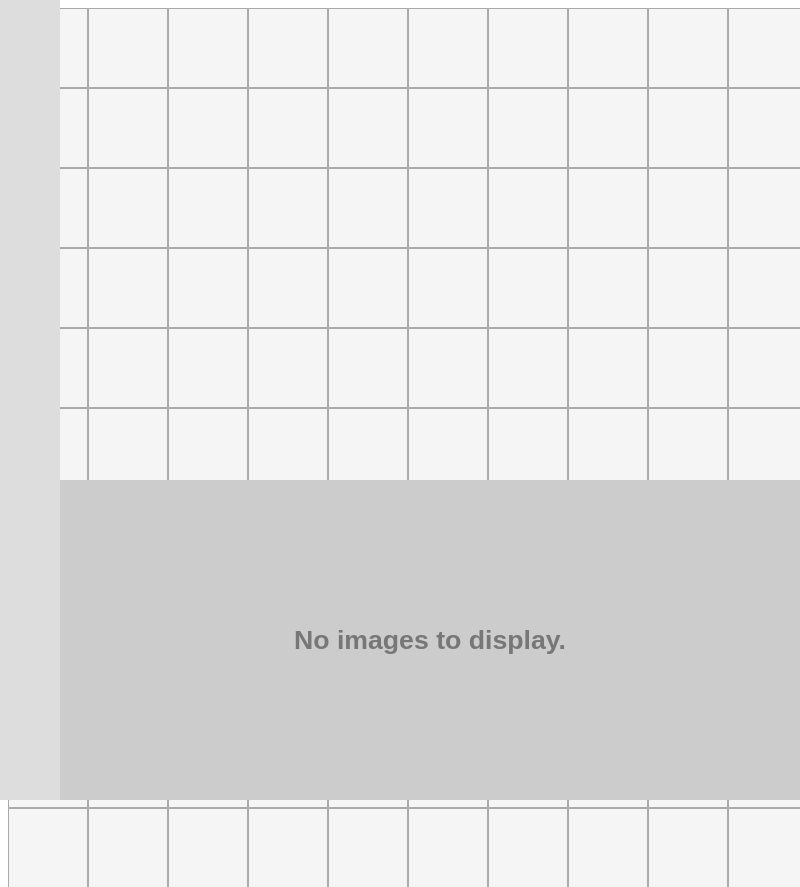
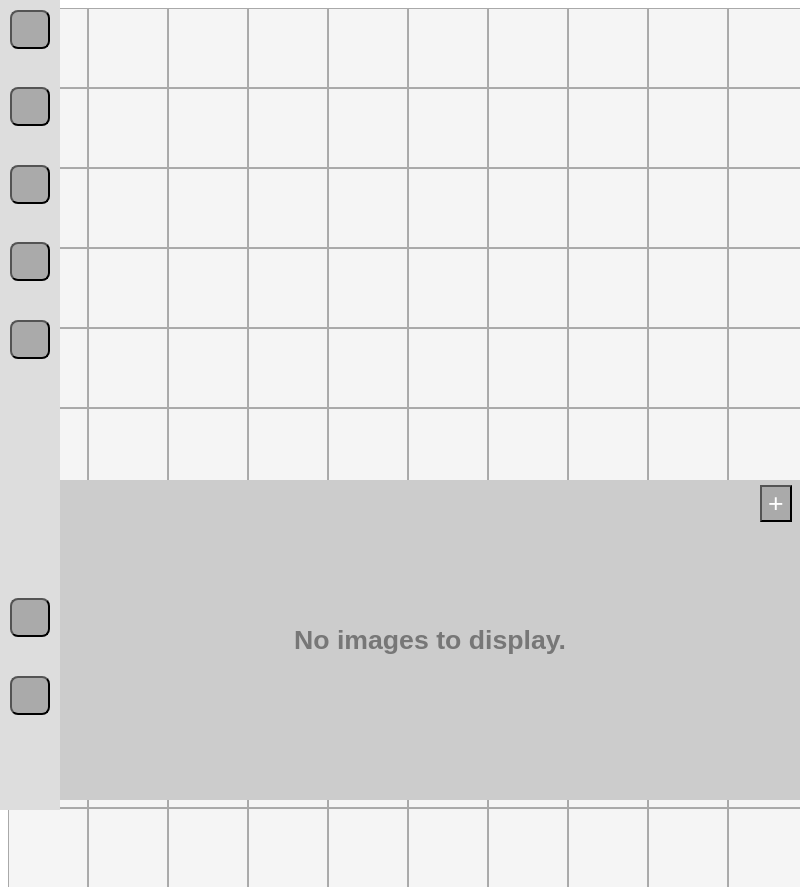
Before and after one commit to Bellstrom/toccare-interactive-map-maker, an Electron app: page index.html in a window 800 px wide. Shown: the top 887 px of the page. Drawn offline with Linux system fonts and the light colour scheme.

Commit message:
Added buttons
Added stub buttons in toolbar and image bank.

```diff
--- a/index.html
+++ b/index.html
@@ -11,7 +11,7 @@
     font-weight: bold;
     font-size: 20pt;
     color: #777;
-    overflow:hidden;
+    overflow: hidden;
   }
 
   .toolbar {
@@ -22,6 +22,12 @@
     top: 0;
     left: 0;
     background-color: #DDD;
+    text-align: center;
+    padding-top: 10px;
+    line-height: 40px;
+    display: grid;
+    grid-template-columns: auto;
+    grid-row-gap: 10px;
   }
 
   .imagebank {
@@ -57,14 +63,97 @@
     overflow: hidden;
   }
 
+  .grid-item {
+    text-align: center;
+    grid-template-rows: 50px 50px;
+  }
+
+  .tool {
+    border-radius: 8px;
+    padding-left: 0px;
+    background-color: #aaa;
+  }
+
+  .selected {
+    border-radius: 8px;
+    padding-left: 0px;
+    background-color: #F5F5F5;
+  }
+
+.import {
+    position: relative;
+    top: 5px;
+    left: calc(100% - 40px);
+    height: 30px;
+    width: 30px;
+}
+
+  #button_import {
+    background-color: #aaa;
+    color: white;
+    font-size: 20pt;
+  }
 </style>
 
 <body>
   <div class="toolbar">
+    <div class="grid-item">
+      <button class="tool" id="button_road_draw">
+        <img src="./images/button_blank.png">
+      </button>
+    </div>
+
+    <div class="grid-item">
+      <button class="tool" id="button_landmark_draw">
+        <img src="./images/button_blank.png">
+      </button>
+    </div>
+
+    <div class="grid-item">
+      <button class="tool" id="button_region_draw">
+        <img src="./images/button_blank.png">
+      </button>
+    </div>
+
+    <div class="grid-item">
+      <button class="tool" id="button_text">
+        <img src="./images/button_blank.png">
+      </button>
+    </div>
+
+    <div class="grid-item">
+      <button class="tool" id="button_smart_road_draw">
+        <img src="./images/button_blank.png">
+      </button>
+    </div>
+
+<div class="grid-item"></div>
+<div class="grid-item"></div>
+<div class="grid-item"></div>
+<div class="grid-item"></div>
+<div class="grid-item"></div>
+<div class="grid-item"></div>
+
+    <div class="grid-item">
+      <button class="tool" id="button_landmark_layer">
+        <img src="./images/button_blank.png">
+      </button>
+    </div>
+
+    <div class="grid-item">
+      <button class="tool" id="button_background_layer">
+        <img src="./images/button_blank.png">
+      </button>
+    </div>
+
+    <div class="grid-item"></div>
+    <div class="grid-item"></div>
   </div>
 
   <div class="imagebank">
-
+    <div class="import">
+      <button id="button_import">+</button>
+    </div>
     <div class="centered">
       <p>No images to display.</p>
 
@@ -72,7 +161,7 @@
   </div>
 
   <div id="draggablemap">
-    <canvas id="mapgrid" width = 2000 height="2000"></canvas>
+    <canvas id="mapgrid" width=2000 height="2000"></canvas>
     <script>
       var grid = document.getElementById('mapgrid');
       if (grid.getContext) {
```
Also changed, not shown: images/button_blank.png (added). Lines whose indentation alone changed are shown as unchanged.
